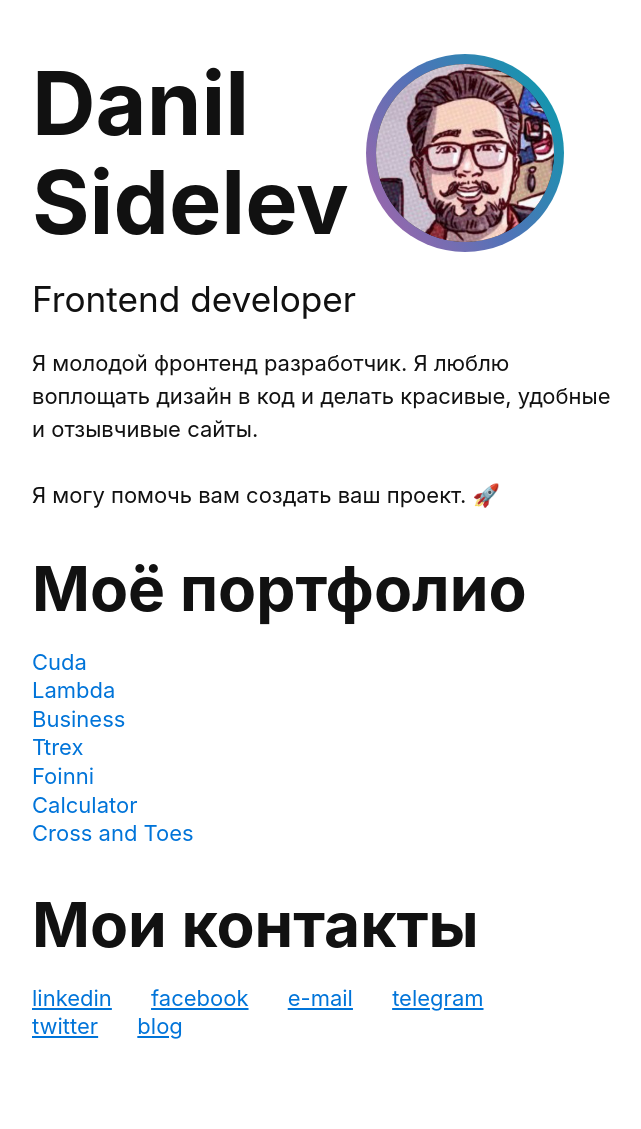
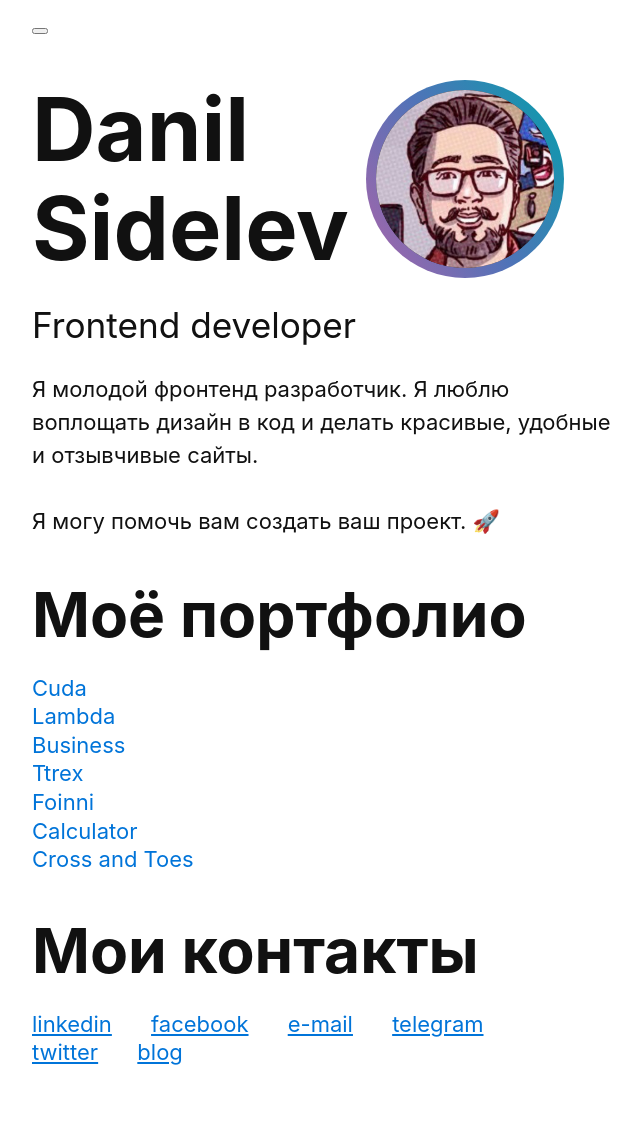
Before and after one commit to markusidelev/markusidelev.github.io, a PHP site: page / in a window 1280 px wide. Shown: the whole page, without its empty margins (318-959 px from the left). Before the commit the page ends 1039 px from the top, so only its background shows below. Run offline with PHP 8.4, Linux system fonts and the light colour scheme.

Commit message:
js darkmode
darkmode button added
darkmode js toggle body class function implemented

```diff
--- a/assets/css/style.css
+++ b/assets/css/style.css
@@ -66,8 +66,7 @@ body .portfolio_block a {
 body .contact_block a {
   margin-right: 1.5rem;
 }
-
-.profile-container {
+body .profile-container {
   display: flex;
   justify-content: space-between;
   align-items: center;
@@ -75,15 +74,13 @@ body .contact_block a {
   height: 9rem;
   margin-top: 2rem;
 }
-
-.gradient-border {
+body .gradient-border {
   --borderWidth: 10px;
   background: #1D1F20;
   position: relative;
   border-radius: 50%;
 }
-
-.gradient-border:after {
+body .gradient-border:after {
   content: "";
   position: absolute;
   top: calc(-1 * var(--borderWidth));
@@ -96,7 +93,6 @@ body .contact_block a {
   animation: animatedgradient 3s ease alternate infinite;
   background-size: 300% 300%;
 }
-
 @keyframes animatedgradient {
   0% {
     background-position: 0% 50%;
@@ -108,11 +104,10 @@ body .contact_block a {
     background-position: 0% 50%;
   }
 }
-.profile_img__container {
+body .profile_img__container {
   height: 90%;
 }
-
-#profile_image {
+body #profile_image {
   height: 100%;
   border-radius: 50%;
 }
--- /dev/null
+++ b/assets/js/script.js
@@ -0,0 +1,16 @@
+const btn = document.querySelector('.darkmode_button');
+const body= document.body
+
+btn.addEventListener('click', function() {
+
+    // if (condition) {
+
+    // }
+
+  body.classList.toggle('darkmode');
+})
+
+
+// $('#darkmode_button').on('click', function(e) {
+
+// })
--- a/assets/sass/style.sass
+++ b/assets/sass/style.sass
@@ -64,29 +64,21 @@ body
         a
             margin-right: 1.5rem
 
-.profile-container
-    display: flex
-    justify-content: space-between
-    align-items: center
-
-    padding-right: 10%
-    height: 9rem
-    margin-top: 2rem
-    // border: 1px solid red
-
-@import gradient-border
-
-.profile_img__container
-
-    // box-sizing: border-box
-
-    // overflow: hidden
-    height: 90%
-
-    // border: 3px solid red
+    .profile-container
+        display: flex
+        justify-content: space-between
+        align-items: center
+        padding-right: 10%
+        height: 9rem
+        margin-top: 2rem
 
 
-#profile_image
-    height: 100%
-    border-radius: 50%
-    // border-radius: 50%
+    @import gradient-border
+
+    .profile_img__container
+        height: 90%
+
+
+    #profile_image
+        height: 100%
+        border-radius: 50%
--- a/index.html
+++ b/index.html
@@ -39,6 +39,9 @@
 
 	<header>
 
+		<button class="darkmode_button" id="darkmode_button">
+
+		</button>
 		<div class="profile-container animated fadeInUp">
 			<h1 class="">Danil <br> Sidelev</h1>
 			<div class="profile_img__container gradient-border">
@@ -95,7 +98,7 @@
 
 	<script src="https://code.jquery.com/jquery-3.3.1.min.js"></script>
 
-	<script src="/assets/js/common.js"></script>
+	<script src="/assets/js/script.js"></script>
 </body>
 
 </html>
```
Also changed, not shown: assets/js/common.js (deleted), 1 other file.
